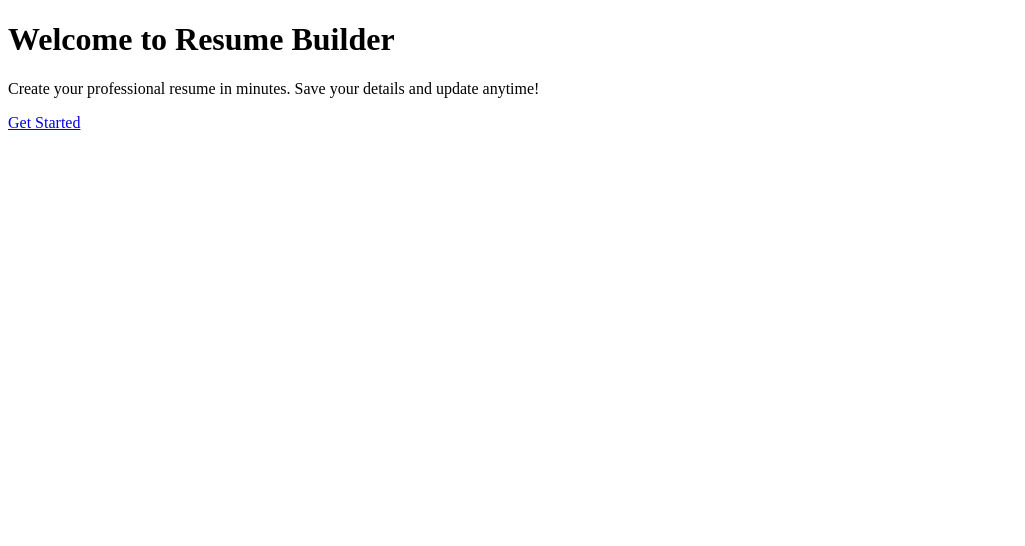
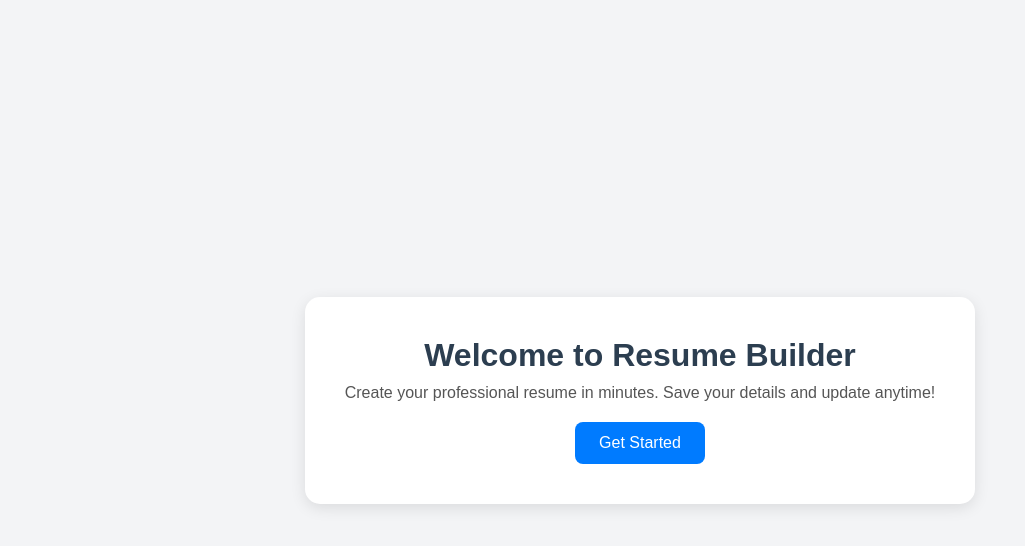
Before and after one commit to YashrajSavita/Resume-Builder, a plain HTML site: page index.html in a window 1280 px wide. Shown: the whole page, without its empty margins (0-1025 px from the left). Drawn offline with Linux system fonts and the light colour scheme; files that its build step writes are made by us from their sources; the site is published under a folder, as on GitHub Pages, so addresses that start at the root find nothing.

Commit message:
Update index.html

```diff
--- a/index.html
+++ b/index.html
@@ -5,7 +5,7 @@
   <meta name="viewport" content="width=device-width, initial-scale=1.0">
   <title>Resume Builder</title>
 
-  <link rel="stylesheet" href="/CSS/style.css">
+  <link rel="stylesheet" href="style.css">
 
 </head>
 
```
